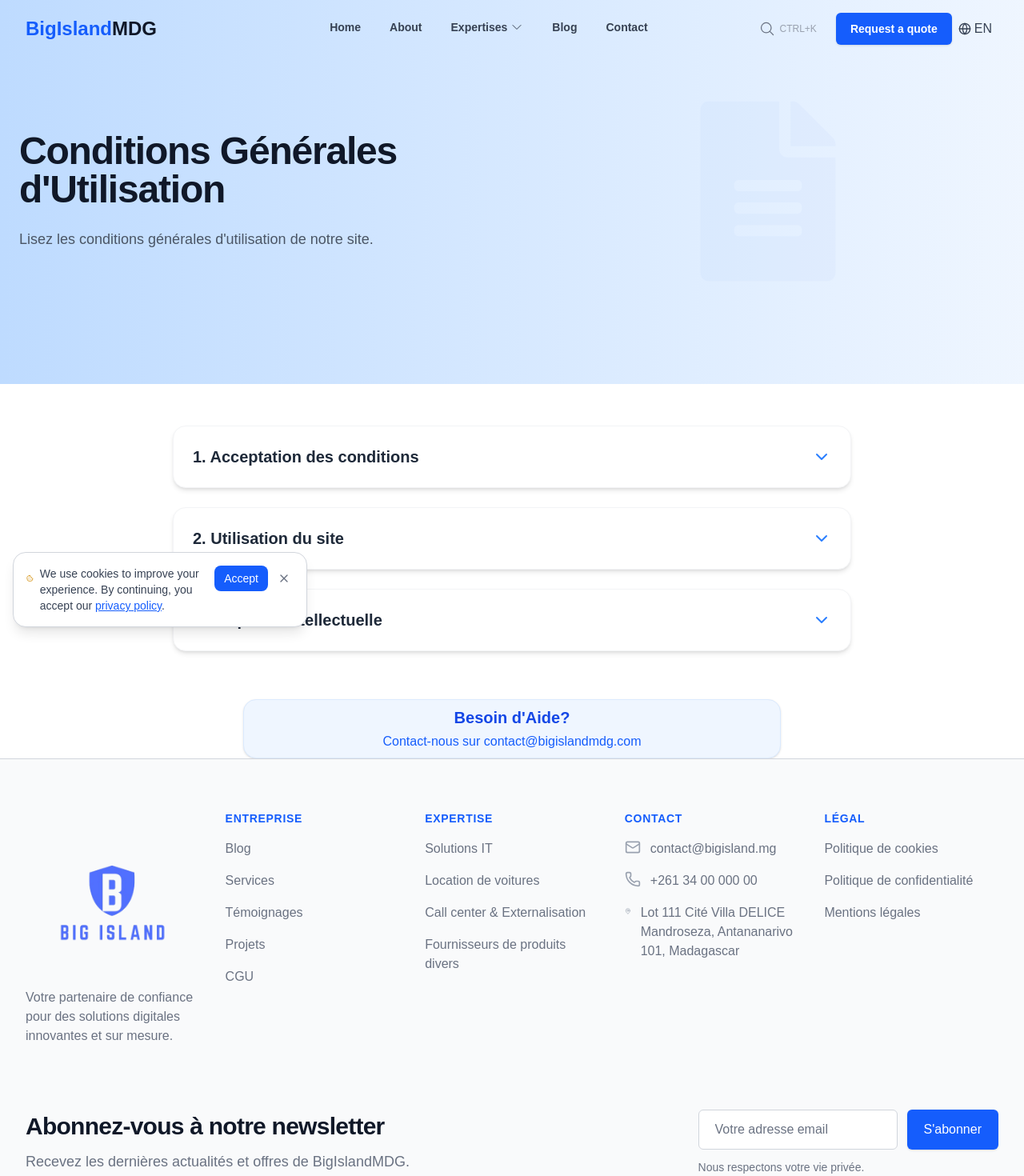
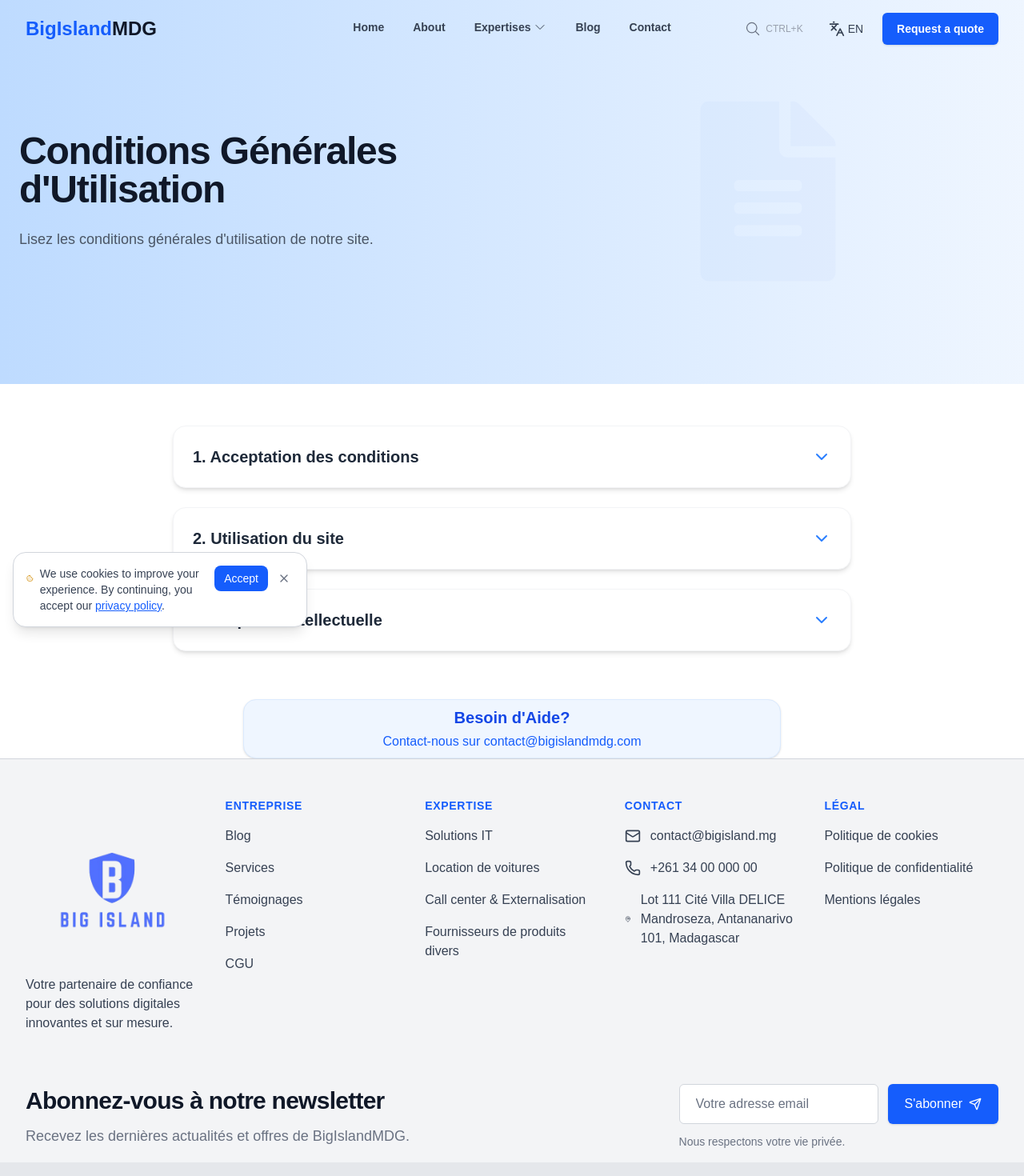
Before and after one commit to bigislandmdg/BigislandWebsite, a Next.js app in the folder bigisland-mdg/: page /cgu in a window 1280 px wide. Shown: the top 1470 px of the page at 80% size. Built offline with nearby package versions, Linux system fonts and the light colour scheme.

Commit message:
bigisland-mdg update 10/09/2025 18:06

```diff
--- a/bigisland-mdg/components/navigation/Footer.tsx
+++ b/bigisland-mdg/components/navigation/Footer.tsx
@@ -7,6 +7,7 @@
   Phone,
   MapPin,
   Heart,
+  Send // Icône pour le bouton subscribe
 } from 'lucide-react';
 import { useTranslation } from 'react-i18next';
 import Image from 'next/image';
@@ -29,9 +30,9 @@
   };
 
   return (
-    <footer className="bg-gray-50 border-t border-gray-300">
+    <footer className="bg-gray-100 border-t border-gray-300">
       {/* Section principale */}
-      <div className="mx-auto max-w-7xl px-4 sm:px-6 lg:px-8 py-12 lg:py-16">
+      <div className="mx-auto max-w-7xl px-4 sm:px-6 lg:px-8 py-10 lg:py-12">
         <div className="xl:grid xl:grid-cols-5 xl:gap-8">
 
           {/* Colonne 1 - Logo et description */}
@@ -43,7 +44,7 @@
               height={50}
               className="h-auto w-auto object-contain"
             />
-            <p className="text-gray-500 text-base leading-6">
+            <p className="text-gray-700 text-base leading-6">
               {t('footer.companyDescription')}
             </p>
           </div>
@@ -64,7 +65,7 @@
                 <motion.li key={idx}>
                   <motion.a
                     href={item.href}
-                    className="text-base text-gray-500 hover:text-gray-900"
+                    className="text-base font-medium text-gray-700 hover:text-blue-900 flex items-center gap-2"
                     whileHover={linkHover}
                     whileTap={linkTap}
                   >
@@ -90,7 +91,7 @@
                 <motion.li key={idx}>
                   <motion.a
                     href={item.href}
-                    className="text-base text-gray-500 hover:text-gray-900"
+                    className="text-base font-medium text-gray-700 hover:text-blue-600 flex items-center gap-2"
                     whileHover={linkHover}
                     whileTap={linkTap}
                   >
@@ -114,12 +115,12 @@
               ].map((item, idx) => (
                 <motion.li
                   key={idx}
-                  className="flex space-x-3 text-gray-500"
+                  className="flex space-x-3 text-gray-700 hover:text-blue-600 items-center"
                   whileHover={{ scale: 1.03 }}
                   whileTap={{ scale: 0.95 }}
                   transition={{ type: 'spring', stiffness: 300, damping: 20 }}
                 >
-                  <item.icon className="h-5 w-5 text-gray-400" />
+                  <item.icon className="h-5 w-5 text-gray-700" />
                   <span className="text-base">{item.text}</span>
                 </motion.li>
               ))}
@@ -140,7 +141,7 @@
                 <motion.li key={idx}>
                   <motion.a
                     href={item.href}
-                    className="text-base text-gray-500 hover:text-gray-900"
+                    className="text-base text-gray-700 hover:text-blue-600 flex items-center gap-2"
                     whileHover={linkHover}
                     whileTap={linkTap}
                   >
@@ -154,7 +155,7 @@
       </div>
 
       {/* Newsletter */}
-      <div className="bg-gray-50">
+      <div className="bg-gray-100">
         <div className="mx-auto max-w-7xl px-4 py-4 sm:px-6 lg:px-8 lg:py-4">
           <div className="lg:flex lg:items-center lg:justify-between">
             <div className="lg:w-0 lg:flex-1">
@@ -186,9 +187,10 @@
                 >
                   <button
                     type="submit"
-                    className="flex w-full items-center justify-center rounded-md border border-transparent bg-blue-600 px-5 py-3 text-base font-medium text-white hover:bg-blue-700 focus:outline-none focus:ring-2 focus:ring-blue-500 focus:ring-offset-2"
+                    className="flex w-full items-center justify-center gap-2 rounded-md border border-transparent bg-blue-600 px-5 py-3 text-base font-medium text-white hover:bg-blue-700 focus:outline-none focus:ring-2 focus:ring-blue-500 focus:ring-offset-2 transition-colors duration-200"
                   >
                     {t('footer.subscribe')}
+                    <Send className="h-4 w-4" />
                   </button>
                 </motion.div>
               </form>
@@ -201,7 +203,7 @@
       </div>
 
       {/* Bas de page */}
-      <div className="border-t border-gray-200 py-8">
+      <div className="border-t bg-gray-200 border-gray-200 py-8">
         <div className="mx-auto max-w-7xl px-4 sm:px-6 lg:px-8">
           <div className="flex flex-col md:flex-row items-center justify-between space-y-4 md:space-y-0">
             <div className="flex flex-col md:flex-row items-center space-y-2 md:space-y-0 md:space-x-6">
@@ -229,7 +231,7 @@
                   target="_blank"
                   rel="noopener noreferrer"
                   className="text-gray-400 hover:text-gray-500 transition-colors duration-200"
-                  whileHover={{ scale: 1.2 }}
+                  whileHover={{ scale: 1.2, rotate: 5 }}
                   whileTap={{ scale: 0.95 }}
                 >
                   <span className="sr-only">{social.label}</span>
--- a/bigisland-mdg/components/navigation/Navbar.tsx
+++ b/bigisland-mdg/components/navigation/Navbar.tsx
@@ -3,7 +3,7 @@
 import { useEffect, useState, useRef } from 'react';
 import Link from 'next/link';
 import { ChevronDownIcon, MagnifyingGlassIcon, XMarkIcon, Bars3Icon } from '@heroicons/react/24/outline';
-import { Car, Globe, Laptop, Phone, Truck } from "lucide-react";
+import { Car, Languages, Laptop, Phone, Truck } from "lucide-react";
 import { useTranslation } from 'next-i18next';
 import { AnimatePresence, motion } from 'framer-motion';
 import * as Dialog from '@radix-ui/react-dialog';
@@ -306,6 +306,7 @@
 
           {/* Desktop Right Actions */}
           <div className="hidden lg:flex lg:flex-1 lg:justify-end lg:items-center lg:gap-x-4">
+            {/* Bouton Search */}
             <button
               onClick={() => setSearchOpen(true)}
               className="p-2 text-gray-500 hover:text-blue-600 transition-colors duration-200 flex items-center gap-1.5 rounded-md hover:bg-gray-100"
@@ -315,22 +316,14 @@
               <span className="text-xs text-gray-400">CTRL+K</span>
             </button>
 
-            <Link
-              href="/devis"
-              className="rounded-md bg-blue-600 px-4.5 py-2.5 text-sm font-semibold text-white shadow-sm hover:bg-blue-500 focus-visible:outline focus-visible:outline-2 focus-visible:outline-offset-2 focus-visible:outline-blue-600 transition-colors"
-              onClick={handleLinkClick}
-            >
-              {t('navbar.requestQuote')}
-            </Link>
-          </div>
-           {/* Flyout langue (desktop) */}
+            {/* Sélecteur de langue */}
             <div className="relative">
               <button
                 onClick={() => setLangOpen(!langOpen)}
-                className="flex items-center gap-1 px-2 py-0 text-gray-700 hover:text-blue-600"
+                className="flex items-center gap-1 px-2 py-1 text-gray-700 hover:text-blue-600 rounded-md hover:bg-gray-100 transition-colors"
               >
-                <Globe className="w-4 h-4" />
-                <span className="uppercase">{lang}</span>
+                <Languages className="w-5 h-5" />
+                <span className="uppercase text-sm">{lang}</span>
               </button>
 
               <AnimatePresence>
@@ -362,9 +355,17 @@
                 )}
               </AnimatePresence>
             </div>
+
+            {/* Bouton Devis */}
+            <Link
+              href="/devis"
+              className="rounded-md bg-blue-600 px-4.5 py-2.5 text-sm font-semibold text-white shadow-sm hover:bg-blue-500 focus-visible:outline focus-visible:outline-2 focus-visible:outline-offset-2 focus-visible:outline-blue-600 transition-colors"
+              onClick={handleLinkClick}
+            >
+              {t('navbar.requestQuote')}
+            </Link>
           </div>
-
-
+        </div>
 
         {/* Mobile menu with motion */}
         <AnimatePresence>
@@ -436,7 +437,6 @@
                                   <item.icon className="h-5 w-5 text-blue-600" />
                                   {t(item.label)}
                                 </Link>
-
                               ))}
                             </motion.div>
                           )}
--- a/bigisland-mdg/public/locales/en/common.json
+++ b/bigisland-mdg/public/locales/en/common.json
@@ -2,12 +2,13 @@
    "videoModal": {
     "title": "Discover our company"
   },
-   "hero": {
-  "title": "Give your business a digital showcase that matches your ambitions",
-  "description": "BigIsland designs custom websites and apps to boost performance and bring your ideas to life.",
-  "button1": "Let's Talk",
-  "button2": "Get to Know Us"
-},
+
+  "hero": {
+    "title": "Give your business a digital presence that matches your ambition",
+    "description": "BigIsland is your partner for custom digital platforms that unify your ecosystem (IT, customer relations, logistics) and boost your operational performance.",
+    "button1": "Let's Talk",
+    "button2": "Learn More About Us"
+  },
 
   "navbar": {
   "home": "Home",
--- a/bigisland-mdg/public/locales/fr/common.json
+++ b/bigisland-mdg/public/locales/fr/common.json
@@ -3,12 +3,11 @@
     "title": "Découvrez notre entreprise"
   },
   "hero": {
-  "title": "Offrez à votre entreprise une vitrine digitale à la hauteur de vos ambitions",
-  "description": "BigIsland conçoit des sites web et applications sur mesure pour booster vos performances et concrétiser vos idées.",
-  "button1": "Discutons",
-  "button2": "Mieux nous connaître"
-}
-,
+    "title": "Offrez à votre entreprise une vitrine digitale à la hauteur de vos ambitions",
+    "description": "BigIsland est votre partenaire pour des plateformes digitales sur mesure qui unifient votre écosystème (IT, relation client, logistique) et dopent votre performance opérationnelle.",
+    "button1": "Discutons",
+    "button2": "Mieux nous connaître"
+  },
 
   "navbar": {
   "home": "Accueil",
```
Also changed, not shown: bigisland-mdg/components/screen/AboutScreen.tsx (+20 -9 lines), bigisland-mdg/components/screen/BlogScreen.tsx (+61 -20 lines), bigisland-mdg/public/images/blog-hero.jpg (added), 1 other file (tests, documents, lock files or other folders). Lines whose indentation alone changed are shown as unchanged.
